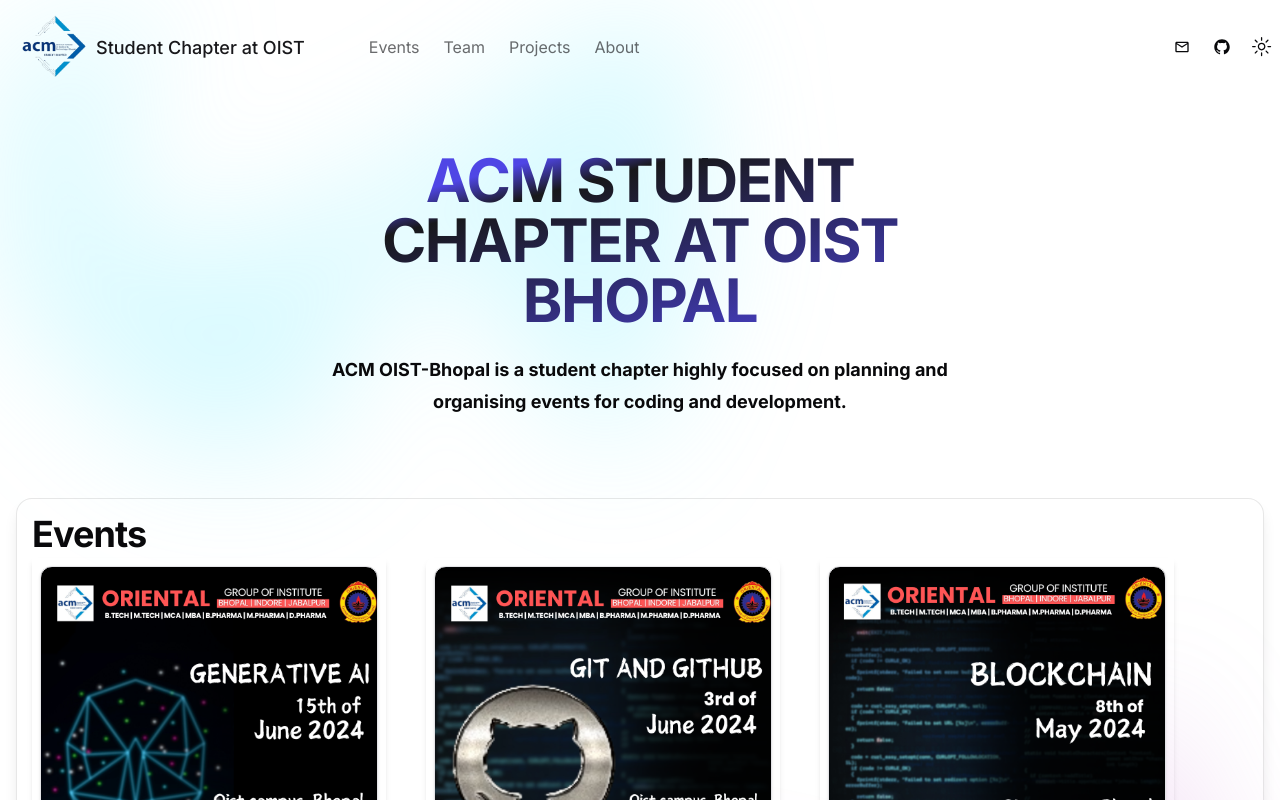
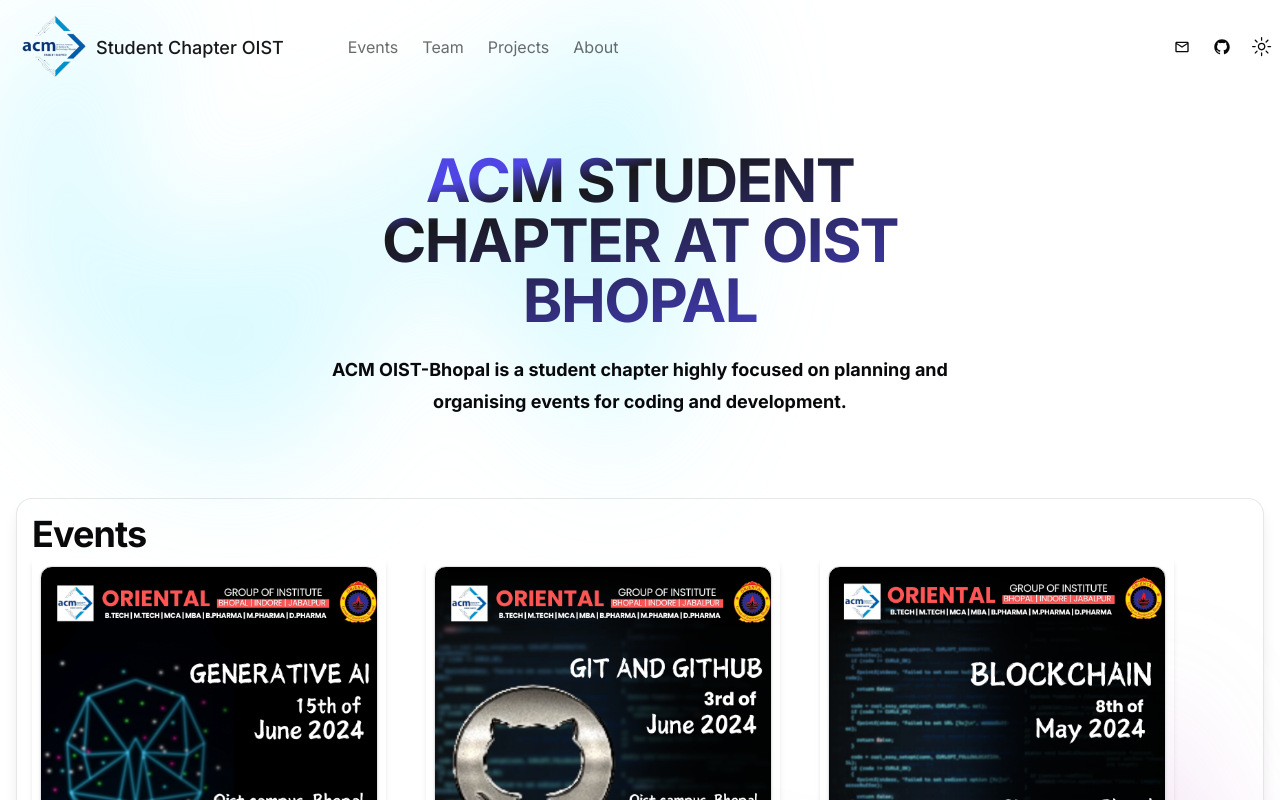
Before and after one commit to Nev-Labs/ACM_OIST, a Next.js app: page / in a window 1280 px wide. Shown: the top 800 px of the page. Built offline with nearby package versions, Linux system fonts and the light colour scheme.

Commit message:
Small change in VVlogo component

```diff
--- a/components/shared/vv-logo.tsx
+++ b/components/shared/vv-logo.tsx
@@ -27,7 +27,7 @@
       <Link href="/">
         <Button variant="link" className="pt-12 text-lg">
           <Image  alt="" src="/logo1.png" width={100} height={100} quality={100} className="w-20 h-20" />
-          Student Chapter at OIST
+          Student Chapter OIST
         </Button>
       </Link>
 
```
